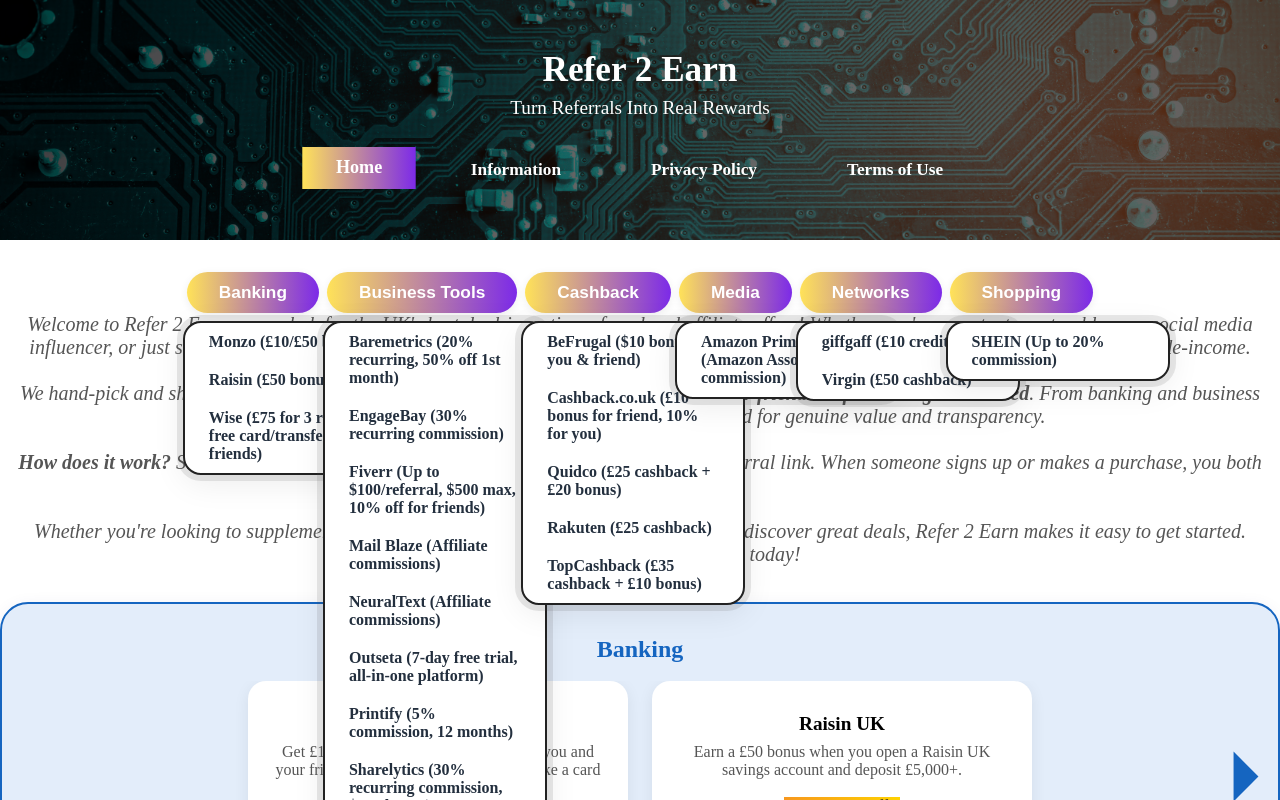
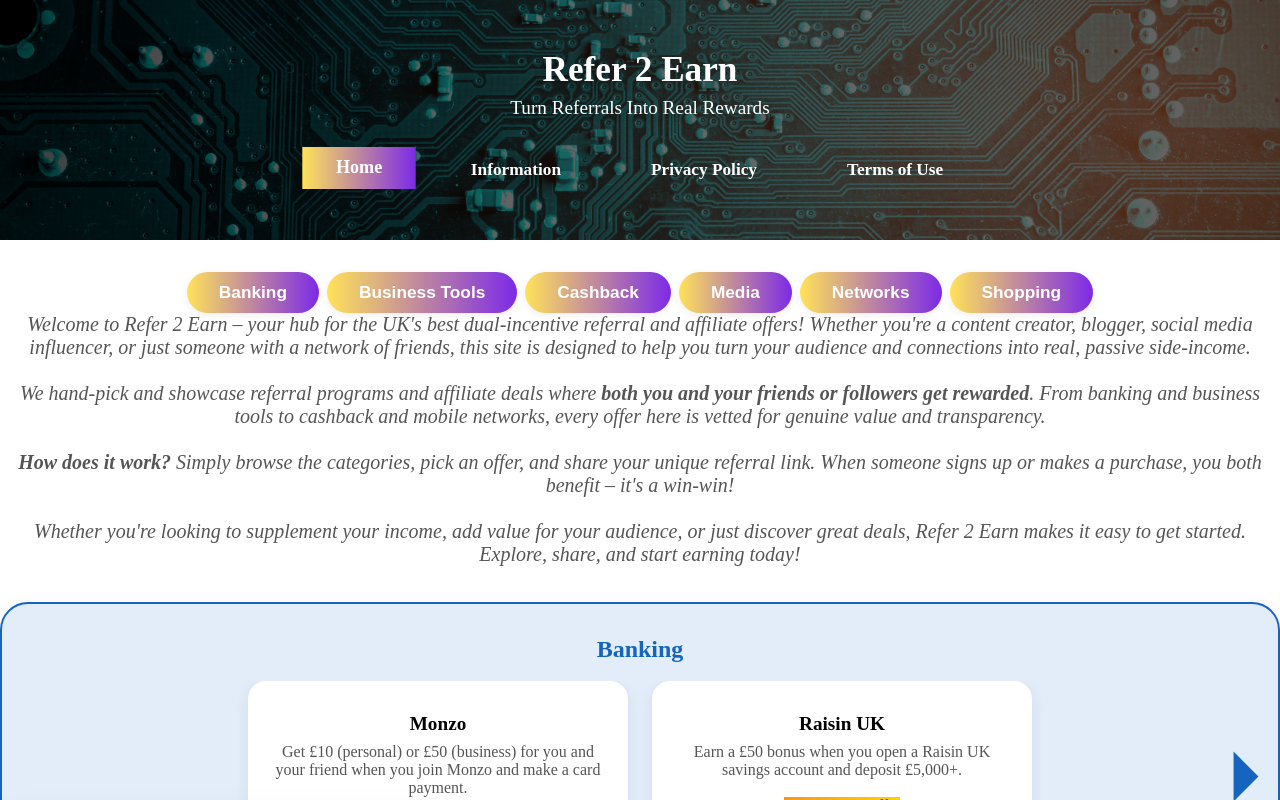
Before and after one commit to cfcMalky/QuidLinks, a plain HTML site: page index.html in a window 1280 px wide. Both pictures are taken after a click on the button "Banking". Shown: the top 800 px of the page. Drawn offline with Linux system fonts and the light colour scheme.

Commit message:
Update styles.css

```diff
--- a/styles.css
+++ b/styles.css
@@ -247,6 +247,7 @@
 
 /* --- NAV DROPDOWN IMPROVEMENTS --- */
 .nav-dropdown {
+    display: none !important;
     position: absolute !important;
     top: 100%;
     left: 0;
@@ -256,37 +257,28 @@
     z-index: 1000 !important;
     box-shadow: 0 8px 32px rgba(0,0,0,0.13);
 }
-
-.nav-category {
-    position: relative !important;
-}
-
-.nav-dropdown ul {
-    list-style: none;
-    margin: 0;
-    padding: 0;
-}
-
-.nav-dropdown li {
-    margin: 0;
-    padding: 0;
+.nav-category:hover .nav-dropdown,
+.nav-category:focus-within .nav-dropdown {
+    display: flex !important;
+    flex-direction: column;
 }
 
 .nav-dropdown .navbar-link {
-    display: block;
-    padding: 10px 24px;
-    margin: 0;
-    border-radius: 12px;
+    font-family: inherit;
     color: #232f3e;
     font-weight: 600;
     text-decoration: none;
+    text-align: left;
+    padding: 10px 24px;
+    border-radius: 12px;
+    margin: 0;
+    display: block;
     transition: background 0.2s, color 0.2s;
 }
-
 .nav-dropdown .navbar-link:hover,
 .nav-dropdown .navbar-link.active {
     background: #f3f3f3;
-    color: #00b4d8; /* Monzo blue for Monzo, or use brand color */
+    color: #00b4d8;
 }
 
 /* ===================================================================== */
```
